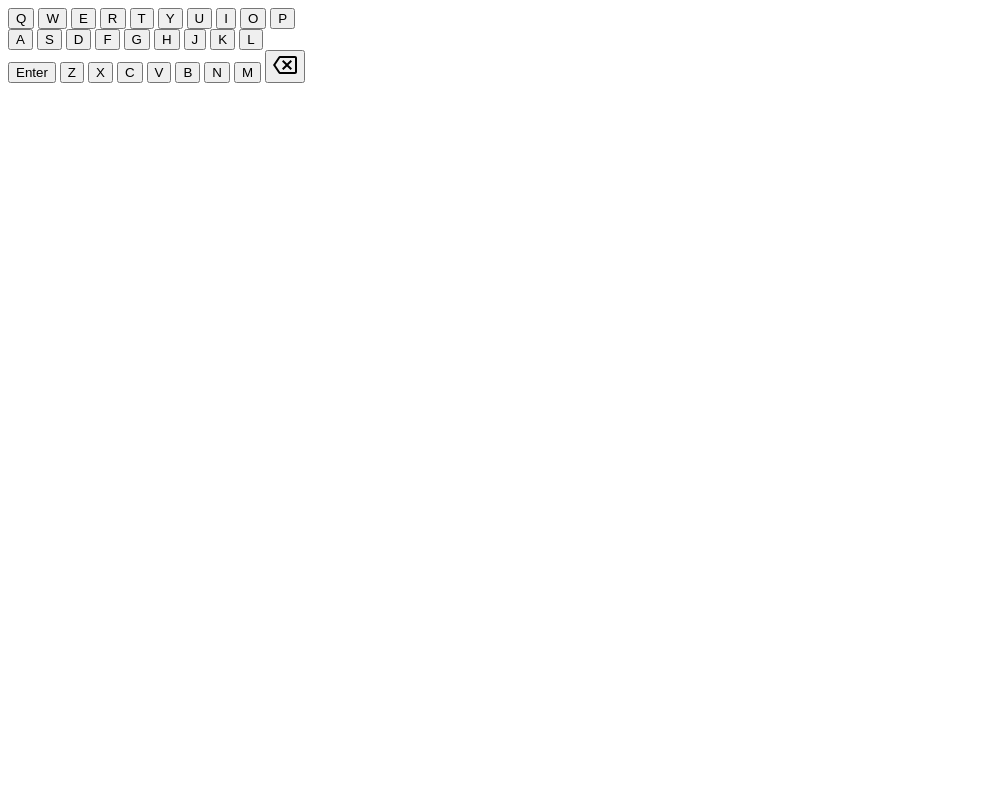
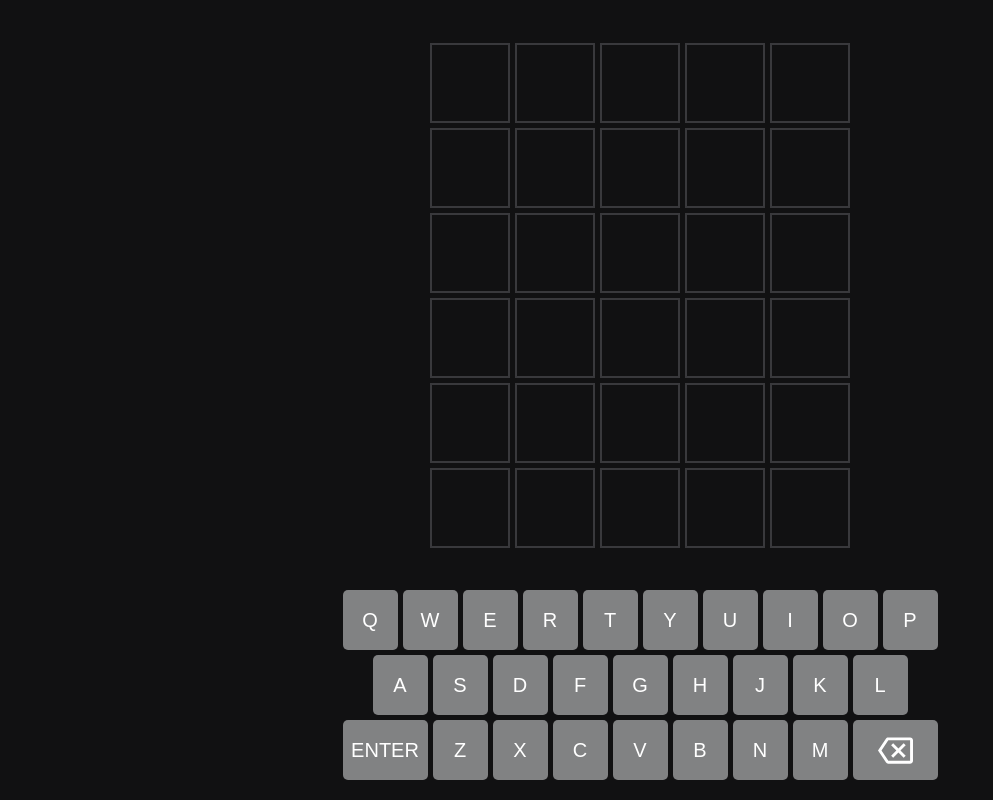
Before and after one commit to patricnoriega/wordleClone, a plain HTML site: page index.html in a window 1280 px wide. Shown: the whole page, without its empty margins (0-993 px from the left). Drawn offline with Linux system fonts and the light colour scheme.

Commit message:
basic game grid and keyboard made and styled working on js next

```diff
--- a/index.html
+++ b/index.html
@@ -2,10 +2,44 @@
 <html lang="en">
 <head>
     <meta charset="UTF-8">
-    <title>Title</title>
+    <link rel="stylesheet" href="style.css">
+    <script src="script.js" defer></script>
+    <title>Wordle Clone</title>
 </head>
 <body>
-<div class="keyboard">
+<div class="guess-grid">
+    <div class="tile"></div>
+    <div class="tile"></div>
+    <div class="tile"></div>
+    <div class="tile"></div>
+    <div class="tile"></div>
+    <div class="tile"></div>
+    <div class="tile"></div>
+    <div class="tile"></div>
+    <div class="tile"></div>
+    <div class="tile"></div>
+    <div class="tile"></div>
+    <div class="tile"></div>
+    <div class="tile"></div>
+    <div class="tile"></div>
+    <div class="tile"></div>
+    <div class="tile"></div>
+    <div class="tile"></div>
+    <div class="tile"></div>
+    <div class="tile"></div>
+    <div class="tile"></div>
+    <div class="tile"></div>
+    <div class="tile"></div>
+    <div class="tile"></div>
+    <div class="tile"></div>
+    <div class="tile"></div>
+    <div class="tile"></div>
+    <div class="tile"></div>
+    <div class="tile"></div>
+    <div class="tile"></div>
+    <div class="tile"></div>
+</div>
+<div data-keyboard class="keyboard">
     <button class="key" data-key="Q">Q</button>
     <button class="key" data-key="W">W</button>
     <button class="key" data-key="E">E</button>
@@ -27,7 +61,7 @@
     <button class="key" data-key="K">K</button>
     <button class="key" data-key="L">L</button>
     <div class="space"></div>
-    <button data-enter class="Key large">Enter</button>
+    <button data-enter class="key large">Enter</button>
     <button class="key" data-key="Z">Z</button>
     <button class="key" data-key="X">X</button>
     <button class="key" data-key="C">C</button>
@@ -35,16 +69,11 @@
     <button class="key" data-key="B">B</button>
     <button class="key" data-key="N">N</button>
     <button class="key" data-key="M">M</button>
-    <button data-enter class="Key large">
+    <button data-delete class="key large">
         <svg xmlns="http://www.w3.org/2000/svg" height="24" viewBox="0 0 24 24" width="24">
-            <path fill="var(--color-tone-1)"
-                  d="M22 3H7c-.69 0-1.23.35-1.59.88L0 12l5.41 8.11c.36.53.9.89 1.59.89h15c1.1 0 2-.9 2-2V5c0-1.1-.9-2-2-2zm0 16H7.07L2.4 12l4.66-7H22v14zm-11.59-2L14 13.41 17.59 17 19 15.59 15.41 12 19 8.41 17.59 7 14 10.59 10.41 7 9 8.41 12.59 12 9 15.59z"></path>
+            <path fill="var(--color-tone-1)" d="M22 3H7c-.69 0-1.23.35-1.59.88L0 12l5.41 8.11c.36.53.9.89 1.59.89h15c1.1 0 2-.9 2-2V5c0-1.1-.9-2-2-2zm0 16H7.07L2.4 12l4.66-7H22v14zm-11.59-2L14 13.41 17.59 17 19 15.59 15.41 12 19 8.41 17.59 7 14 10.59 10.41 7 9 8.41 12.59 12 9 15.59z"></path>
         </svg>
     </button>
-
-
 </div>
-
-
 </body>
 </html>
--- /dev/null
+++ b/style.css
@@ -0,0 +1,115 @@
+*, *::after, *::before {
+    box-sizing: border-box;
+    font-family: Arial;
+}
+
+body {
+    background-color: hsl(240, 3%, 7%);
+    display: flex;
+    flex-direction: column;
+    min-height: 100vh;
+    margin: 0;
+    padding: 1em;
+    font-size: clamp(.5rem, 2.5vmin, 1.5rem);
+}
+
+.keyboard {
+    display: grid;
+    grid-template-columns: repeat(20, minmax(auto, 1.25em));
+    grid-auto-rows: 3em;
+    gap: .25em;
+    justify-content: center;
+}
+
+.key {
+    font-size: inherit;
+    grid-column: span 2;
+    border: none;
+    padding: 0;
+    display: flex;
+    justify-content: center;
+    align-items: center;
+    background-color: hsl(
+            var(--hue, 200),
+            var(--saturation, 1%),
+            calc(var(--lightness-offset, 0%) + var(--lightness, 51%))
+    );
+    color: white;
+    fill: white;
+    text-transform: uppercase;
+    border-radius: .25em;
+    cursor: pointer;
+    user-select: none;
+}
+
+.key.large {
+    grid-column: span 3;
+}
+
+.key > svg {
+    width: 1.75em;
+    height: 1.75em;
+}
+
+.key:hover, .key:focus {
+    --lightness-offset: 10%;
+}
+
+.key.wrong {
+    --lightness: 23%;
+}
+
+.key.wrong-location {
+    --hue: 49;
+    --saturation: 51%;
+    --lightness: 47%;
+}
+
+.key.correct {
+    --hue: 115;
+    --saturation: 29%;
+    --lightness: 43%;
+}
+
+.guess-grid {
+    display: grid;
+    justify-content: center;
+    align-content: center;
+    flex-grow: 1;
+    grid-template-columns: repeat(5, 4em);
+    grid-template-rows: repeat(6, 4em);
+    gap: .25em;
+    margin-bottom: 1em;
+}
+
+.tile {
+    font-size: 2em;
+    color: white;
+    border: .05em solid hsl(240, 2%, 23%);
+    text-transform: uppercase;
+    font-weight: bold;
+    display: flex;
+    justify-content: center;
+    align-items: center;
+    user-select: none;
+    transition: transform 250ms linear;
+}
+
+.tile[data-state="active"] {
+    border-color: hsl(200, 1%, 34%);
+}
+
+.tile[data-state="wrong"] {
+    border: none;
+    background-color: hsl(240, 2%, 23%);
+}
+
+.tile[data-state="wrong-location"] {
+    border: none;
+    background-color: hsl(49, 51%, 47%);
+}
+
+.tile[data-state="correct"] {
+    border: none;
+    background-color: hsl(115, 29%, 43%);
+}
```
Also changed, not shown: script.js (added).
